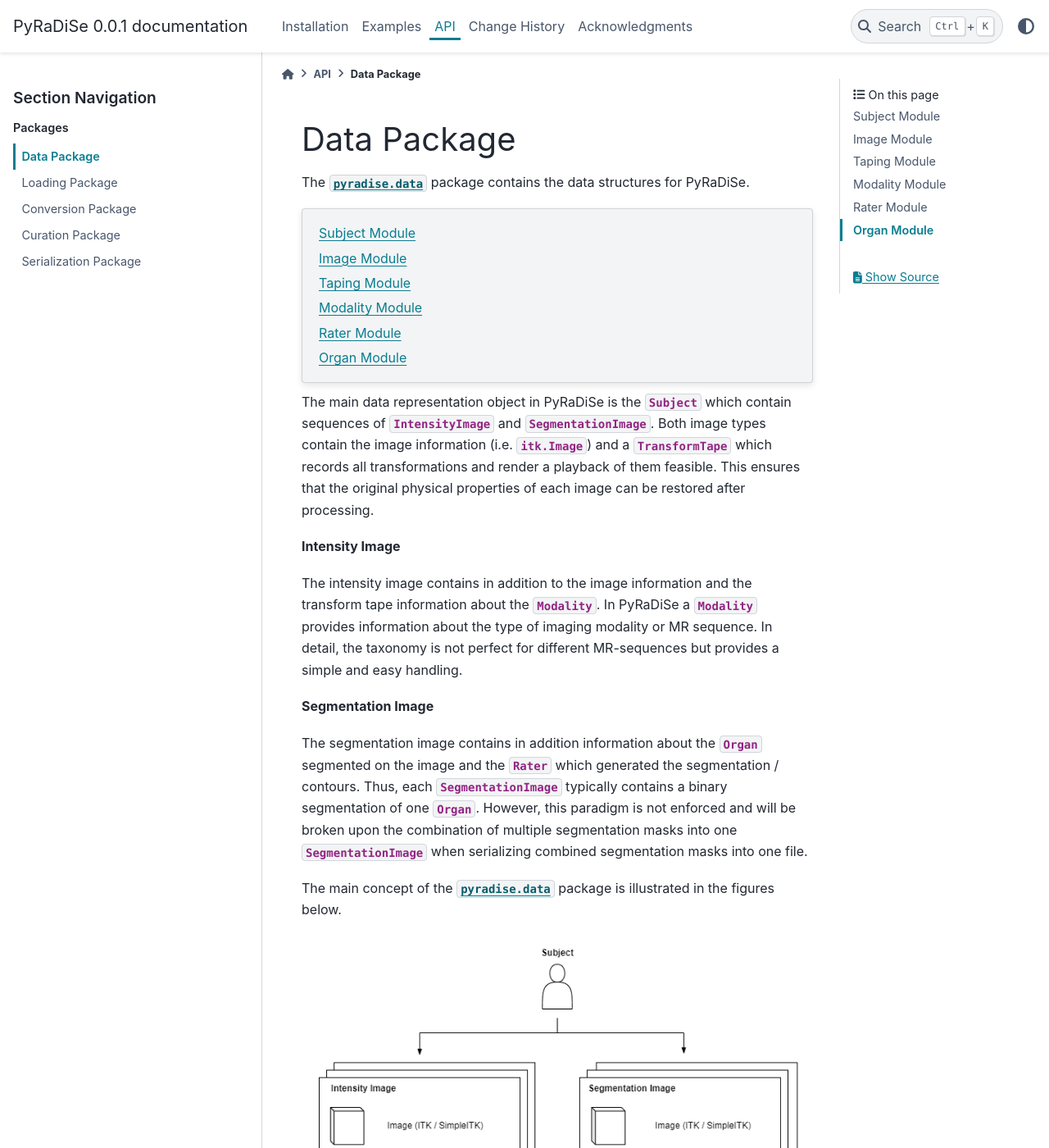
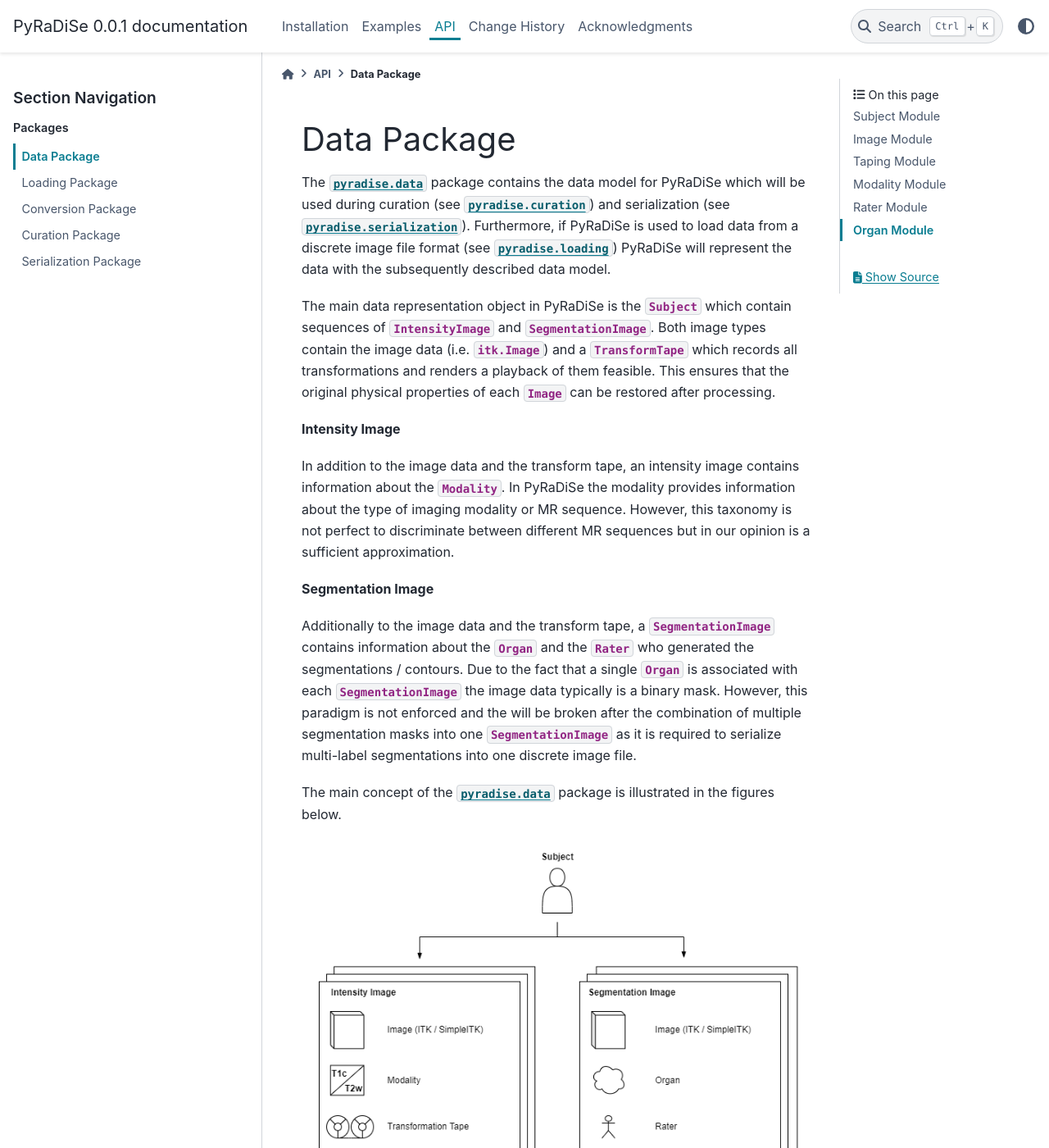
Before and after one commit to ubern-mia/pyradise, a Sphinx documentation site: the page built from docs/pyradise.data.rst, in a window 1280 px wide and 1400 px high. Shown: the whole window at 82% size. Built offline with Sphinx 7.4.7 and the PyData theme 0.15.4, drawn with Linux system fonts in a browser that asks for light colours; formulas are drawn with MathJax 3; pages that are not in the unit, such as notebooks, are missing from menus; the version number is read from the project's files by our own code.

```diff
--- a/docs/installation.rst
+++ b/docs/installation.rst
@@ -1,13 +1,15 @@
 Installation
 ============
 
-Install PyRaDiSe using pip (e.g. within a `Python virtual environment <https://www.geeksforgeeks.org/python-virtual-environment/>`_):
+Install PyRaDiSe using pip (e.g. within a
+`Python virtual environment <https://www.geeksforgeeks.org/python-virtual-environment/>`_):
 
 .. code-block:: bash
 
    pip install pyradise
 
-Alternatively, you can download or clone the code from `GitHub <https://github.com/ubern-mia/pyradise>`_ and install PyRaDiSe by:
+Alternatively, you can download or clone the code from `GitHub <https://github.com/ubern-mia/pyradise>`_ and install
+PyRaDiSe by:
 
 .. code-block:: bash
 
--- a/docs/pyradise.curation.rst
+++ b/docs/pyradise.curation.rst
@@ -7,11 +7,6 @@ Curation Package
 ================
 
 The :mod:`pyradise.curation` package provides functionality for pre-processing, deep learning model inference, and post-processing.
-
-.. contents::
-    :depth: 2
-    :local:
-    :backlinks: top
 
 The :mod:`pyradise.curation` modules main objects are the :class:`Filter` class and the :class:`FilterPipeline` class which modify a :class:`Subject` and its ingredients (i.e. :class:`IntensityImage` and :class:`SegmentationImage`) and represent a pre-processing, model inference, or post-processing.
 
--- a/docs/pyradise.data.rst
+++ b/docs/pyradise.data.rst
@@ -6,32 +6,31 @@
 Data Package
 ============
 
-The :mod:`pyradise.data` package contains the data structures for PyRaDiSe.
-
-.. contents::
-    :depth: 2
-    :local:
-    :backlinks: top
+The :mod:`pyradise.data` package contains the data model for PyRaDiSe which will be used during curation
+(see :mod:`pyradise.curation`) and serialization (see :mod:`pyradise.serialization`). Furthermore, if PyRaDiSe is used
+to load data from a discrete image file format (see :mod:`pyradise.loading`) PyRaDiSe will represent the data with
+the subsequently described data model.
 
 The main data representation object in PyRaDiSe is the :class:`Subject` which contain sequences of
-:class:`IntensityImage` and :class:`SegmentationImage`. Both image types contain the image information
-(i.e. :class:`itk.Image`) and a :class:`TransformTape` which records all transformations and render a playback of them
-feasible. This ensures that the original physical properties of each image can be restored after processing.
+:class:`IntensityImage` and :class:`SegmentationImage`. Both image types contain the image data
+(i.e. :class:`itk.Image`) and a :class:`TransformTape` which records all transformations and renders a playback of them
+feasible. This ensures that the original physical properties of each :class:`Image` can be restored after processing.
 
 **Intensity Image**
 
-The intensity image contains in addition to the image information and the transform tape information about the
-:class:`Modality`. In PyRaDiSe a :class:`Modality` provides information about the type of imaging modality or MR
-sequence. In detail, the taxonomy is not perfect for different MR-sequences but provides a simple and easy handling.
+In addition to the image data and the transform tape, an intensity image contains information about the
+:class:`Modality`. In PyRaDiSe the modality provides information about the type of imaging modality or MR sequence.
+However, this taxonomy is not perfect to discriminate between different MR sequences but in our opinion is a sufficient
+approximation.
 
 
 **Segmentation Image**
 
-The segmentation image contains in addition information about the :class:`Organ` segmented on the image and the
-:class:`Rater` which generated the segmentation / contours. Thus, each :class:`SegmentationImage` typically contains a
-binary segmentation of one :class:`Organ`. However, this paradigm is not enforced and will be broken upon the
-combination of multiple segmentation masks into one :class:`SegmentationImage` when serializing combined segmentation
-masks into one file.
+Additionally to the image data and the transform tape, a :class:`SegmentationImage` contains information about the
+:class:`Organ` and the :class:`Rater` who generated the segmentations / contours. Due to the fact that a single
+:class:`Organ` is associated with each :class:`SegmentationImage` the image data typically is a binary mask.
+However, this paradigm is not enforced and the will be broken after the combination of multiple segmentation masks into
+one :class:`SegmentationImage` as it is required to serialize multi-label segmentations into one discrete image file.
 
 The main concept of the :mod:`pyradise.data` package is illustrated in the figures below.
 
@@ -80,7 +79,8 @@ Taping Module
 --------------------
 Module: :mod:`pyradise.data.taping`
 
-The :mod:`taping` module provides the functionality for the recording and playback of the transformations applied to images.
+The :mod:`taping` module provides the functionality for the recording and playback of the transformations applied to
+images.
 
 |
 
@@ -130,7 +130,8 @@ Organ Module
 --------------------
 Module: :mod:`pyradise.data.organ`
 
-The :mod:`organ` module provides the functionality to manage information about the :class:`Organ` of a certain :class:`SegmentationImage`.
+The :mod:`organ` module provides the functionality to manage information about the :class:`Organ` of a certain
+:class:`SegmentationImage`.
 
 |
 
--- a/docs/pyradise.loading.rst
+++ b/docs/pyradise.loading.rst
@@ -7,11 +7,6 @@ Loading Package
 ===============
 
 The :mod:`pyradise.loading` package provides functionality for loading discretized image data (e.g. NIFTI files).
-
-.. contents::
-    :depth: 2
-    :local:
-    :backlinks: top
 
 SHORT DESCRIPTION
 
--- a/docs/pyradise.serialization.rst
+++ b/docs/pyradise.serialization.rst
@@ -8,11 +8,6 @@ Serialization Package
 
 The :mod:`pyradise.serialization` package provides functionality for the serialization of processed data as DICOM files or discretized image formats (e.g. NIFTI).
 Furthermore, the package provides functionality to generate HDF5 datasets which can be used for training deep learning in combination with for example `pymia <https://pymia.readthedocs.io/en/latest/index.html>`_.
-
-.. contents::
-    :depth: 2
-    :local:
-    :backlinks: top
 
 |
 
```
Also changed, not shown: docs/pyradise.conversion.rst (+50 -21 lines), 13 other files.
